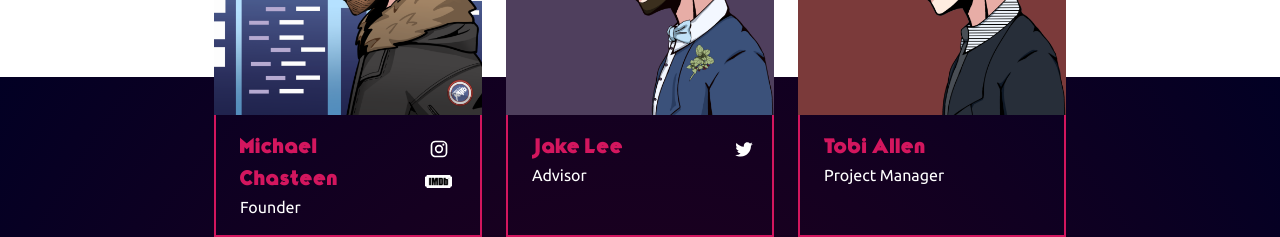
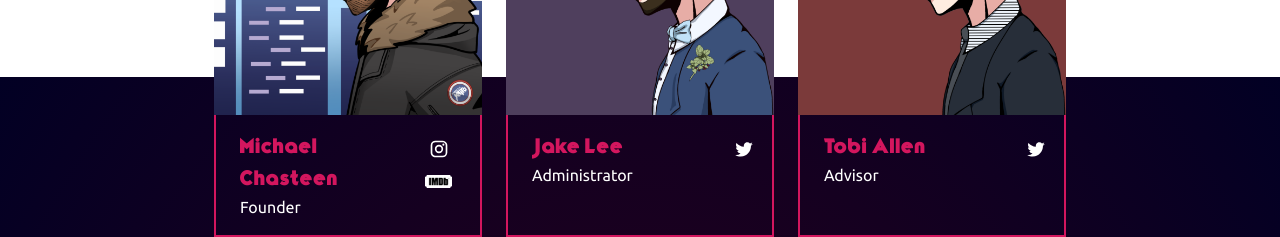
Before and after one commit to projectkaito/kaito-landing, a React (Create React App) app: page / in a window 1280 px wide. Shown: the part 3160-3397 px from the top of the page. Built offline with nearby package versions, Linux system fonts and the light colour scheme.

Commit message:
Team member update

```diff
--- a/src/pages/Home/components/TeamMembers.tsx
+++ b/src/pages/Home/components/TeamMembers.tsx
@@ -35,11 +35,16 @@ const TeamMembers: React.FC<Props> = () => {
               image={Jake}
               name="Jake Lee"
               twitter="https://twitter.com/jakeleenft"
-              designation="Advisor"
+              designation="Administrator"
             />
           </Grid>
           <Grid item xs={12} sm={6} md={4}>
-            <TeamMemberCard image={Tobi} name={"Tobi Allen"} designation="Project Manager" />
+            <TeamMemberCard
+              image={Tobi}
+              name={"Tobi Allen"}
+              designation="Advisor"
+              twitter="https://twitter.com/toball"
+            />
           </Grid>
         </Grid>
       </Container>
```
